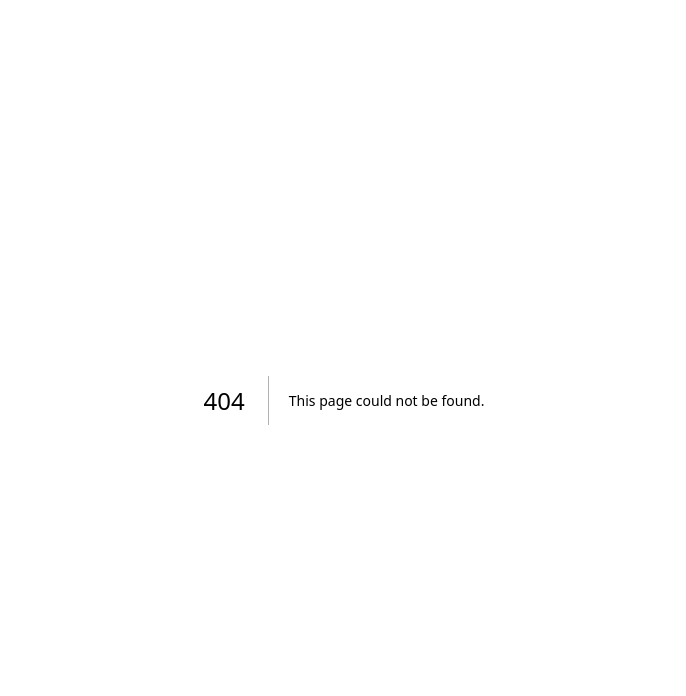
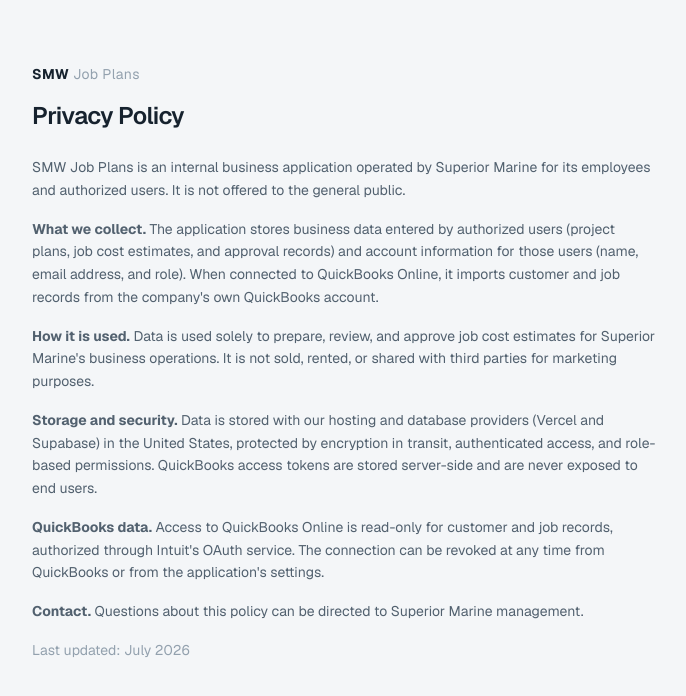
Before and after one commit to genepreston69/smw, a Next.js app: page /privacy in a window 1280 px wide. Before the commit this address had no page. Shown: the top 696 px of the page, without its empty margins (296-982 px from the left). Built offline with nearby package versions, Linux system fonts and the light colour scheme.

Commit message:
Add public EULA and privacy policy pages for Intuit app requirements
Co-Authored-By: Claude Opus 4.8 <noreply@anthropic.com>
Claude-Session: https://claude.ai/code/session_01ENWQghfPDD2QWCtnWbrG4z

```diff
--- /dev/null
+++ b/src/app/eula/page.tsx
@@ -0,0 +1,46 @@
+import type { Metadata } from "next";
+import { LegalPage } from "@/components/LegalPage";
+
+export const metadata: Metadata = {
+  title: "End-User License Agreement — SMW Job Plans",
+};
+
+export default function EulaPage() {
+  return (
+    <LegalPage title="End-User License Agreement">
+      <p>
+        SMW Job Plans is proprietary internal software operated by Superior
+        Marine. Use of this application is limited to Superior Marine
+        employees and individuals explicitly authorized by Superior Marine
+        management.
+      </p>
+      <p>
+        <strong>License.</strong> Authorized users are granted a limited,
+        non-transferable right to use the application for Superior
+        Marine&apos;s business purposes only. No right to copy, modify,
+        distribute, or resell the software is granted.
+      </p>
+      <p>
+        <strong>Acceptable use.</strong> Users must keep their credentials
+        confidential, enter accurate business information, and use the
+        application only for preparing and approving job cost estimates and
+        related business records.
+      </p>
+      <p>
+        <strong>Data.</strong> All business data entered into the application
+        is and remains the property of Superior Marine. Handling of personal
+        information is described in the{" "}
+        <a href="/privacy" className="text-brand-600 underline">
+          Privacy Policy
+        </a>
+        .
+      </p>
+      <p>
+        <strong>Disclaimer.</strong> The application is provided &ldquo;as
+        is&rdquo; for internal business use. Superior Marine may modify,
+        suspend, or discontinue the application at any time.
+      </p>
+      <p className="text-ink-400">Last updated: July 2026</p>
+    </LegalPage>
+  );
+}
--- /dev/null
+++ b/src/app/privacy/page.tsx
@@ -0,0 +1,48 @@
+import type { Metadata } from "next";
+import { LegalPage } from "@/components/LegalPage";
+
+export const metadata: Metadata = { title: "Privacy Policy — SMW Job Plans" };
+
+export default function PrivacyPage() {
+  return (
+    <LegalPage title="Privacy Policy">
+      <p>
+        SMW Job Plans is an internal business application operated by Superior
+        Marine for its employees and authorized users. It is not offered to the
+        general public.
+      </p>
+      <p>
+        <strong>What we collect.</strong> The application stores business data
+        entered by authorized users (project plans, job cost estimates, and
+        approval records) and account information for those users (name, email
+        address, and role). When connected to QuickBooks Online, it imports
+        customer and job records from the company&apos;s own QuickBooks
+        account.
+      </p>
+      <p>
+        <strong>How it is used.</strong> Data is used solely to prepare,
+        review, and approve job cost estimates for Superior Marine&apos;s
+        business operations. It is not sold, rented, or shared with third
+        parties for marketing purposes.
+      </p>
+      <p>
+        <strong>Storage and security.</strong> Data is stored with our hosting
+        and database providers (Vercel and Supabase) in the United States,
+        protected by encryption in transit, authenticated access, and
+        role-based permissions. QuickBooks access tokens are stored server-side
+        and are never exposed to end users.
+      </p>
+      <p>
+        <strong>QuickBooks data.</strong> Access to QuickBooks Online is
+        read-only for customer and job records, authorized through
+        Intuit&apos;s OAuth service. The connection can be revoked at any time
+        from QuickBooks or from the application&apos;s settings.
+      </p>
+      <p>
+        <strong>Contact.</strong> Questions about this policy can be directed
+        to Superior Marine management.
+      </p>
+      <p className="text-ink-400">Last updated: July 2026</p>
+    </LegalPage>
+  );
+}
--- /dev/null
+++ b/src/components/LegalPage.tsx
@@ -0,0 +1,21 @@
+export function LegalPage({
+  title,
+  children,
+}: {
+  title: string;
+  children: React.ReactNode;
+}) {
+  return (
+    <div className="mx-auto max-w-2xl px-6 py-16">
+      <p className="text-sm font-bold tracking-wide text-ink-900">
+        SMW <span className="font-normal text-ink-400">Job Plans</span>
+      </p>
+      <h1 className="mt-4 text-2xl font-semibold tracking-tight text-ink-900">
+        {title}
+      </h1>
+      <div className="mt-6 space-y-4 text-sm leading-relaxed text-ink-600">
+        {children}
+      </div>
+    </div>
+  );
+}
--- a/src/proxy.ts
+++ b/src/proxy.ts
@@ -2,7 +2,7 @@ import { createServerClient } from "@supabase/ssr";
 import { NextResponse, type NextRequest } from "next/server";
 import { supabaseAnonKey, supabaseUrl } from "@/lib/env";
 
-const PUBLIC_PATHS = ["/login", "/auth", "/api/qb/callback"];
+const PUBLIC_PATHS = ["/login", "/auth", "/api/qb/callback", "/eula", "/privacy"];
 
 export async function proxy(request: NextRequest) {
   let response = NextResponse.next({ request });
```
